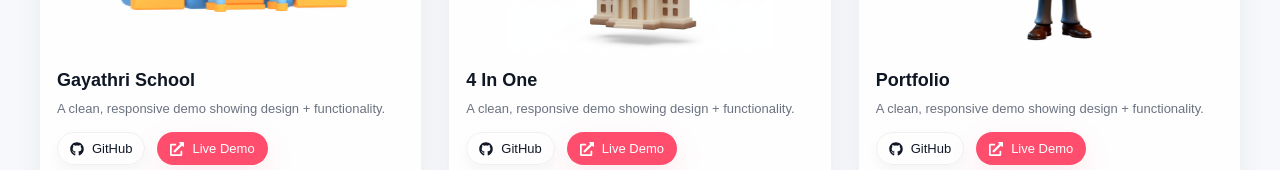
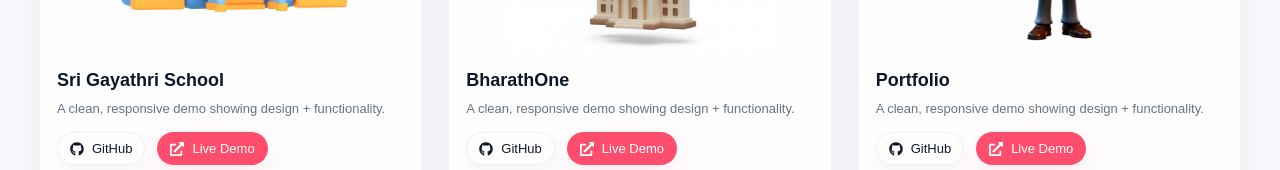
Before and after one commit to KoradaSaiSurya/personal_portfolio, a React (Create React App) app: page /projects in a window 1280 px wide. Shown: the part 515-685 px from the top of the page. Built offline with nearby package versions, Linux system fonts and the light colour scheme.

Commit message:
text renmae

```diff
--- a/src/components/Projects.js
+++ b/src/components/Projects.js
@@ -4,7 +4,7 @@ import { FaGithub, FaExternalLinkAlt } from 'react-icons/fa';
 const projectsData = [
   {
     id: 1,
-    title: 'Gayathri School',
+    title: 'Sri Gayathri School',
     img: 'school-3d.png',
     github: 'https://github.com/KoradaSaiSurya/gayatri-website',
     live: 'https://gayatri-website.vercel.app',
@@ -12,7 +12,7 @@ const projectsData = [
   },
    {
     id: 2,
-    title: '4 In One',
+    title: 'BharathOne',
     img: '4in1-3.png',
     github: 'https://github.com/KoradaSaiSurya/Bharathone.git',
     // github: 'https://github.com/KoradaSaiSurya/Bharathone-backend.git',
```
